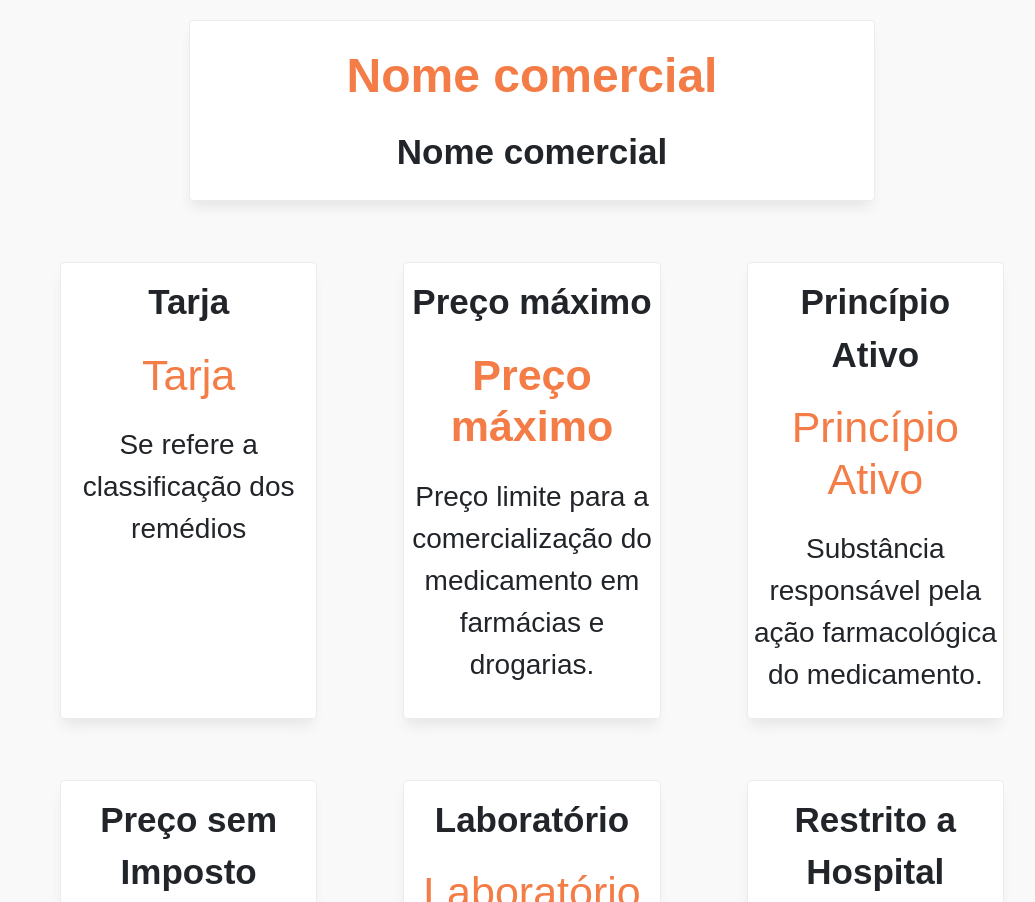
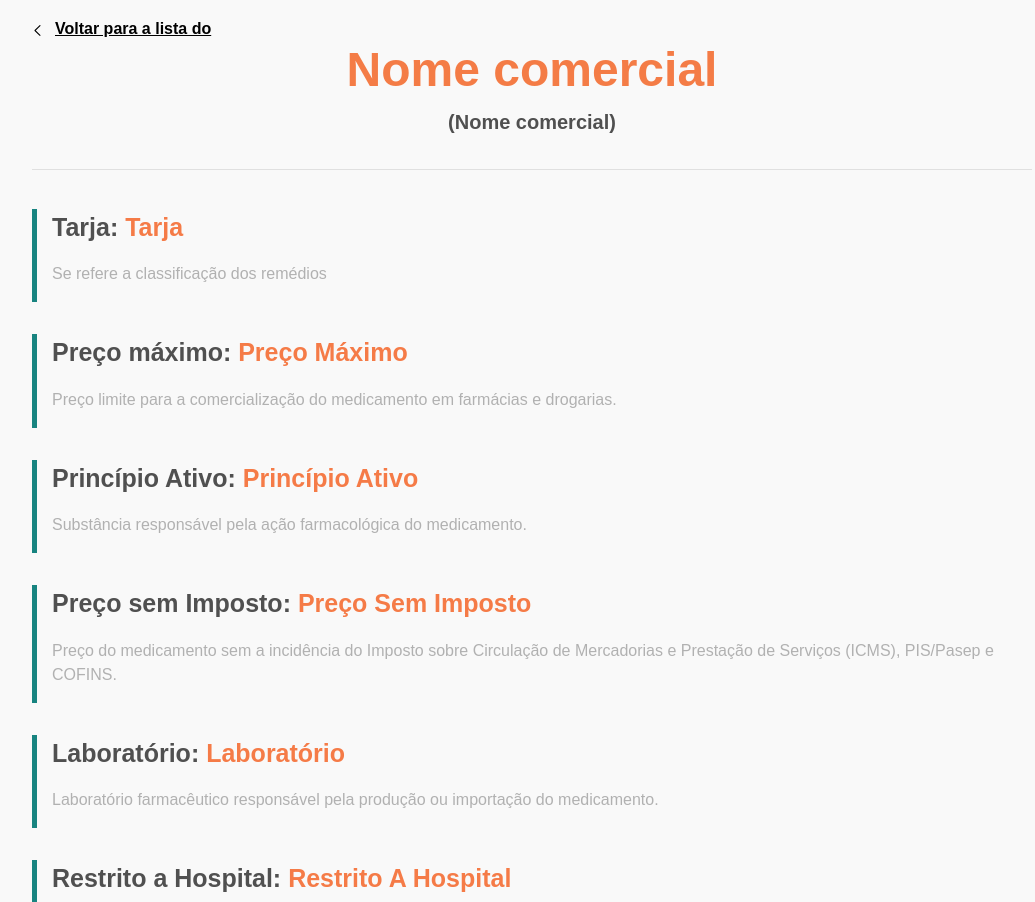
Before and after one commit to CandyDaniele/projeto-estacao-hack, a plain HTML site: page dados.html in a window 1280 px wide. Shown: the part 360-1262 px from the top of the page, without its empty margins (108-1143 px from the left). Drawn offline with Linux system fonts and the light colour scheme.

Commit message:
Modificação na página de dados

```diff
--- a/css/custom.css
+++ b/css/custom.css
@@ -383,29 +383,27 @@ h5.card-title {
 .dadospadding #nome{
   color: #F47C46;
   font-size: 48px;
-  padding-top: 3%;
-  padding-bottom: 2%;
   font-weight: bold;
 }
 
 .dadospadding p{
-  font-size: 35px;
+  font-size: 25px;
 }
 
 .dadospadding .identificacao{
   font-weight: bold;
-  padding-top: 3%;
+  color: #505050;
  }
 
  .dadospadding .dados{
-  color: #F47C46;
-  font-size: 43px;
-  padding-top: 2%;
-  padding-bottom: 6%;
+  color: #f57b47;
+  font-size: 25px;
+  text-transform: capitalize;
 }
 
 .dadospadding .descricao{
-  font-size: 28px ;
+  font-size: 16px;
+  color: #b1b1b1;
 }
 
 .dadospadding .destaque{
@@ -501,3 +499,28 @@ a.card {color: #000000; text-decoration: none;}
   color: #b1b1b1;
   text-transform: lowercase;
 }
+
+.img-banner {
+  max-height: 300px;
+}
+
+.filter_card {
+  border-left: 5px solid #188480;
+  margin-bottom: 2em;
+}
+.filter_card:last-child {
+  margin-bottom: 0;
+}
+.subtitle-commercialname {
+  color: #505050;
+  font-size: 20px;
+  font-weight: bolder;
+}
+.link-filter img {
+  width: 11px;
+  margin-right: 12px;
+}
+
+.link-filter {
+  text-decoration: revert;
+}
--- a/dados.html
+++ b/dados.html
@@ -68,56 +68,54 @@
     </div>
   </header>
   <main>
-    <section class="container-fluid">
+    <section class="container-fluid my-5">
+      <div class="dadospadding">
+        <a class="link-filter" href="filtro.html"><img src="images/back.svg" />Voltar para a lista do <span class="remedy-name"></span></a>
+        <div class="centralizado col-12 pb-3">
+          <h3 id="nome">Nome comercial</h3>
+          <span class="subtitle-commercialname">(Nome comercial)</span>
+        </div>
+        <hr />
+       <div class="container mb-5">
+        <div class="row">
+            <div class="col-12 filter_card">
+              <p class="identificacao">Tarja: <span id="tarja" class="dados">Tarja</span></p>
 
-      <div class="dadospadding">
-
-        <div class="row">
-          <div class="centralizado col-xs-12centralizado col-sm-12 col-md-8 col-lg-8 card">
-            <h3 id="nome">Nome comercial</h3>
-            <p><b>Nome comercial</b></p>
-          </div>
-        </div>
-
-        <div class="row">
-          <div class="centralizado col-xs-12 col-sm-12 col-md-3 col-lg-3 card">
-            <p class="identificacao">Tarja</p>
-            <h3 id="tarja" class="dados">Tarja</h3>
               <p class="descricao">Se refere a classificação dos remédios</p>
             </div>
 
-          <div class="centralizado col-xs-12 col-sm-12 col-md-3 col-lg-3 card">
-            <p class="identificacao">Preço máximo</p>
-            <h3 id = "maxValue" class="dados"><b>Preço máximo</b></h3>
+            <div class="col-12 filter_card">
+              <p class="identificacao">Preço máximo: <span id = "maxValue" class="dados"><b>Preço máximo</b></span></p>
+
               <p class="descricao">Preço limite para a comercialização do medicamento em farmácias e drogarias.</p>
             </div>
 
-          <div class="centralizado col-xs-12 col-sm-12 col-md-3 col-lg-3 card">
-            <p class="identificacao">Princípio Ativo</p>
-            <h3 id="principioAtivo" class="dados">Princípio Ativo</h3>
+            <div class="col-12 filter_card">
+              <p class="identificacao">Princípio Ativo: <span id="principioAtivo" class="dados">Princípio Ativo</span></p>
+
               <p class="descricao">Substância responsável pela ação farmacológica do medicamento.</p>
             </div>
-        </div>
 
-        <div class="row">
-          <div class="centralizado col-xs-12 col-sm-12 col-md-3 col-lg-3 card">
-            <p class="identificacao">Preço sem Imposto</p>
-            <h3 id="valueWithoutTax" class="dados">Preço sem Imposto</h3>
+
+          <div class="col-12 filter_card">
+            <p class="identificacao">Preço sem Imposto: <span id="valueWithoutTax" class="dados">Preço sem Imposto</span></p>
+
             <p class="descricao"> Preço do medicamento sem a incidência do Imposto sobre Circulação de
               Mercadorias e Prestação de Serviços (ICMS), PIS/Pasep e COFINS.</p>
           </div>
 
-          <div class="centralizado col-xs-12 col-sm-12 col-md-3 col-lg-3 card">
-            <p class="identificacao">Laboratório</p>
-            <h3 id="lab" class="dados">Laboratório</h3>
+          <div class="col-12 filter_card">
+            <p class="identificacao">Laboratório: <span id="lab" class="dados">Laboratório</span></p>
+
             <p class="descricao">Laboratório farmacêutico responsável pela produção ou importação do medicamento.</p>
           </div>
 
-          <div class="centralizado col-xs-12 col-sm-12 col-md-3 col-lg-3 card">
-            <P class="identificacao">Restrito a Hospital</P>
-            <h3 id = "hospital" class="dados">Restrito a Hospital</h3>
+          <div class="col-12 filter_card">
+          <P class="identificacao">Restrito a Hospital: <span id = "hospital" class="dados">Restrito a Hospital</span></P>
+
           <p class="descricao"> Medicamento em embalagem hospitalares e de uso restrito a hospitais e clínicas, não
             pode ser vendido à população.</p>
+          </div>
         </div>
        </div>
     </section>
--- a/js/dados.js
+++ b/js/dados.js
@@ -1,4 +1,5 @@
 let commercialName = document.getElementById('nome');
+let remedyName = document.querySelector('.remedy-name')
 let tarja = document.getElementById('tarja');
 let maxValue = document.getElementById('maxValue');
 let principioAtivo = document.getElementById('principioAtivo');
@@ -9,6 +10,7 @@ let hospital = document.getElementById('hospital');
 window.addEventListener("load", () => {
   let medicine = JSON.parse(sessionStorage.getItem("medicine"));
 
+  remedyName.innerText = medicine.produto;
   commercialName.innerText = medicine.produto;
   tarja.innerText = medicine.tarja;
   maxValue.innerText = medicine.finalValue;
```
Also changed, not shown: images/back.svg (added), images/pills.svg (added), 1 other file. Lines whose indentation alone changed are shown as unchanged.
